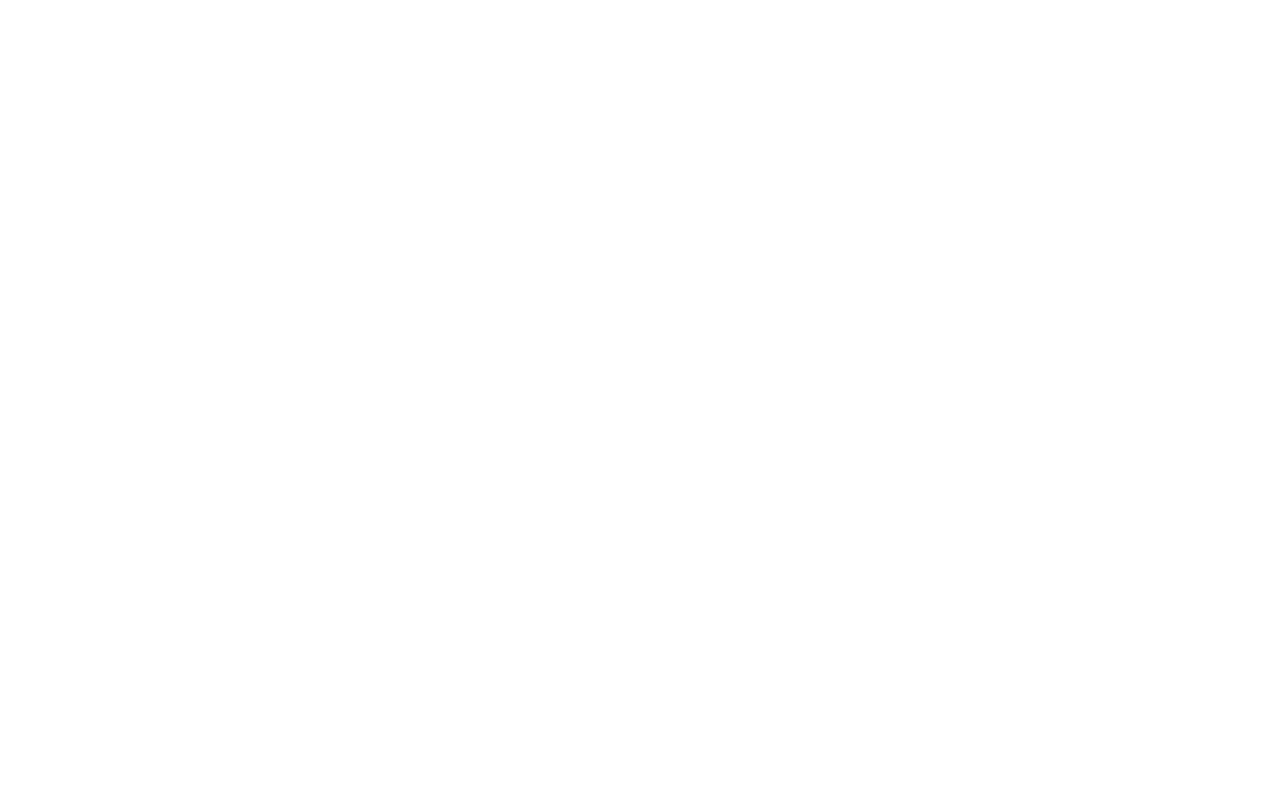
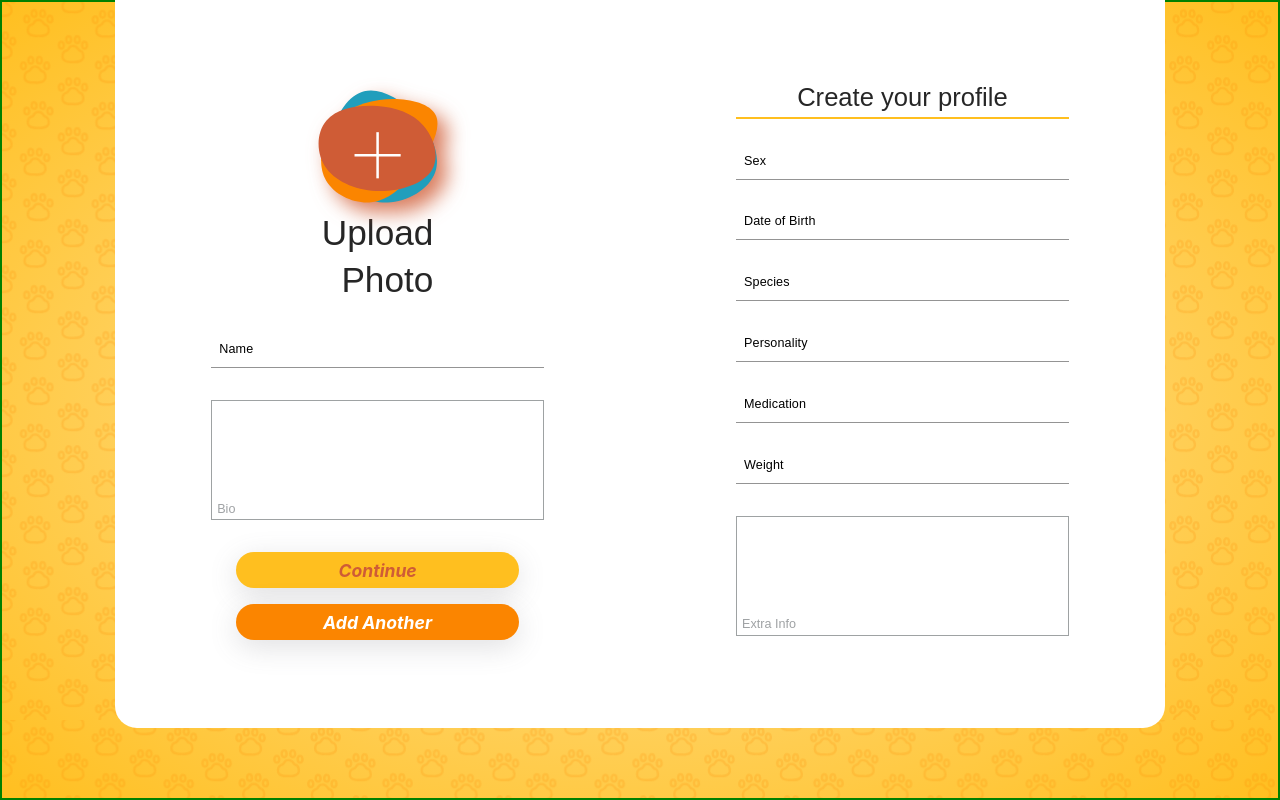
Before and after one commit to ozzyee/pawcket, a Next.js app: page /create-pet in a window 1280 px wide. Built offline with nearby package versions, Linux system fonts and the light colour scheme.

Commit message:
feat: users and pets screens compleate

```diff
--- a/src/components/form-inputs/form-inputs.style.ts
+++ b/src/components/form-inputs/form-inputs.style.ts
@@ -34,11 +34,12 @@
    width: 100%;
    max-width: 100%;
    min-height: 120px;
+   max-height: 120px;
    margin: 0 0 10px 0;
    border: 1px solid rgba(14, 23, 27, 0.4);
    padding: 5px;
    font-size: 1em;
-
+   resize: none;
    margin-top: 2rem;
 
    ::placeholder {
--- a/src/components/separator/separator.style.ts
+++ b/src/components/separator/separator.style.ts
@@ -3,7 +3,6 @@
 import { TGlowingLine } from "./separator.definition";
 
 export const GlowingLine = styled.div<TGlowingLine>`
-
    width: 90%;
    margin: 0 auto;
    position: relative;
@@ -11,7 +10,7 @@
    display: grid;
    place-items: center;
    margin-top: 15px;
-    ::before{
+   ::before {
       content: "";
       position: relative;
       display: block;
@@ -20,15 +19,19 @@
       background-color: ${styles.colors.primary};
       box-shadow: 0 4px 4px rgba(255, 191, 31, 0.7);
    }
-    ::after{
+   ::after {
       @import url("https://fonts.googleapis.com/css2?family=Poppins:ital,wght@0,100;0,200;0,300;0,400;0,500;0,600;0,700;1,100;1,200;1,300;1,400;1,500;1,600&display=swap");
       font-family: "Poppins", sans-serif;
       font-weight: 300;
       padding: 0 7px 0 7px;
-        content: "${props => props.separatorText}";
+      content: "${(props) => props.separatorText}";
       transform: translateY(-55%);
       background-color: white;
       color: ${styles.colors.primary};
       display: block;
    }
-`
+
+   @media (min-width: ${styles.breakPoints.m}) {
+      display: none;
+   }
+`;
--- a/src/layouts/creat-pet-form/creat-pet-form.component.tsx
+++ b/src/layouts/creat-pet-form/creat-pet-form.component.tsx
@@ -3,14 +3,29 @@
 import { FormInputs } from "../../components/form-inputs/form-inputs.component";
 import { Separator } from "../../components/separator/separator.component";
 import { ButtonsWrapper } from "../../styles/global.style";
+import { Text } from "../../components/text/text.component";
 
 import { TCreatePetFormProps } from "./creat-pet-form.definition";
 import * as S from "./creat-pet-form.style";
+import { Frame } from "../../components/frame/frame.component";
 
 export function CreatePetForm({ className }: TCreatePetFormProps) {
    return (
       <>
          <S.CreatePetForm className={className}>
+            <S.FormSplitLeft>
+               <S.Wrapper>
+                  <S.ImageAndTextWrapper>
+                     <Frame background={"/frame.svg"} foreground={`"+"`} />
+                     <S.TextHolder>
+                        <Text textType="h2" className="sub-heading-h2-upload">
+                           Upload
+                        </Text>
+                        <Text textType="h2" className="sub-heading-h2-img">
+                           Photo
+                        </Text>
+                     </S.TextHolder>
+                  </S.ImageAndTextWrapper>
                   <S.CreatePetSpan>
                      <FormInputs
                         placeholder="Name"
@@ -22,8 +37,27 @@
                         inputType="text-area"
                         onChange={undefined}
                      />
+
+                     <S.ButtonWrapper>
+                        <Buttons dark={false} id="form-btn">
+                           Continue
+                        </Buttons>
+                        <Buttons dark={true} id="form-btn">
+                           Add Another
+                        </Buttons>
+                     </S.ButtonWrapper>
                   </S.CreatePetSpan>
+               </S.Wrapper>
+            </S.FormSplitLeft>
+
             <Separator separatorText={"Pet Passport"} />
+            <S.FormSplitRight>
+               <S.Wrapper>
+                  <S.DesktopTitle>
+                     <Text textType="h2" className="desktop-title">
+                        Create your profile
+                     </Text>
+                  </S.DesktopTitle>
                   <FormInputs
                      placeholder="Sex"
                      inputType="input"
@@ -40,6 +74,7 @@
                      inputType="input"
                      onChange={undefined}
                   />
+
                   <FormInputs
                      placeholder="Personality"
                      inputType="input"
@@ -60,7 +95,10 @@
                      inputType="text-area"
                      onChange={undefined}
                   />
-            <ButtonsWrapper>
+               </S.Wrapper>
+            </S.FormSplitRight>
+
+            <ButtonsWrapper id="display-none">
                <Buttons dark={false} id="form-btn">
                   Continue
                </Buttons>
--- a/src/layouts/creat-pet-form/creat-pet-form.style.ts
+++ b/src/layouts/creat-pet-form/creat-pet-form.style.ts
@@ -1,7 +1,110 @@
 import styled from "styled-components";
+import styles from "../../styles/style.config.json";
+
+export const ImageAndTextWrapper = styled.div`
+   display: none;
+   @media (min-width: ${styles.breakPoints.m}) {
+      height: 220px;
+      display: flex;
+      align-items: center;
+      justify-content: center;
+      flex-direction: column;
+
+      .sub-heading-h2-upload {
+         margin: 0;
+         padding: 0;
+         font-weight: 500;
+      }
+      .sub-heading-h2-img {
+         margin: 0;
+         margin-top: -0.5rem;
+         font-weight: 500;
+         text-align: right;
+      }
+   }
+`;
+export const TextHolder = styled.div``;
 
 export const CreatePetFormDiv = styled.div``;
 
 export const CreatePetForm = styled.form``;
 
 export const CreatePetSpan = styled.span``;
+
+export const DesktopTitle = styled.div`
+   display: none;
+   @media (min-width: ${styles.breakPoints.m}) {
+      border-bottom: 2px solid ${styles.colors.primary};
+      text-align: center;
+      display: block;
+
+      .desktop-title {
+         padding: 0;
+         margin: 0;
+         font-size: 1.6rem;
+      }
+   }
+`;
+
+export const FormSplitRight = styled.div`
+   @media (min-width: ${styles.breakPoints.m}) {
+      position: absolute;
+      right: 0;
+      width: 50%;
+      height: 100%;
+      padding: 0 6rem;
+
+      display: flex;
+      align-items: center;
+      justify-content: center;
+   }
+`;
+
+export const Wrapper = styled.div`
+   width: 100%;
+   position: relative;
+`;
+
+export const ButtonWrapper = styled.div`
+   display: flex;
+   align-items: center;
+   justify-content: center;
+   flex-direction: column;
+   display: none;
+
+   #form-btn {
+      left: 0;
+      right: 0;
+      margin: 0;
+      padding: 0;
+
+      position: relative;
+      width: 85%;
+      height: 36px;
+      font-size: 1.1rem;
+      top: 0.5rem;
+      bottom: 1.5rem;
+      border-radius: 22px;
+      box-shadow: rgba(100, 100, 111, 0.2) 0px 7px 29px 0px;
+      margin-left: auto;
+      margin-right: auto;
+      margin-top: 0.5rem;
+      margin-bottom: 0.5rem;
+   }
+   @media (min-width: ${styles.breakPoints.m}) {
+      display: flex;
+   }
+`;
+
+export const FormSplitLeft = styled.div`
+   @media (min-width: ${styles.breakPoints.m}) {
+      position: absolute;
+      width: 50%;
+      height: 100%;
+      padding: 0 6rem;
+
+      display: flex;
+      align-items: center;
+      justify-content: center;
+   }
+`;
--- a/src/layouts/main-layout/main-layout.component.tsx
+++ b/src/layouts/main-layout/main-layout.component.tsx
@@ -21,6 +21,7 @@
 
             {desktopCard && (
                <>
+                  <S.BackgroundImage />
                   <S.CardDesktop>{children}</S.CardDesktop>
                </>
             )}
--- a/src/layouts/main-layout/main-layout.style.ts
+++ b/src/layouts/main-layout/main-layout.style.ts
@@ -54,6 +54,17 @@
       background-image: url("/background-paws.svg");
       height: 100%;
       min-height: 0em;
+   }
+`;
+
+export const BackgroundImage = styled.div`
+   @media (min-width: ${styles.breakPoints.m}) {
+      position: absolute;
+      border: 2px solid green;
+      height: 100%;
+      width: 100%;
+      top: 0;
+      background-image: url("/background-paws.svg");
    }
 `;
 
--- a/src/pages/create-pet.tsx
+++ b/src/pages/create-pet.tsx
@@ -6,10 +6,14 @@
 const CreatePet: NextPage = () => {
    return (
       <>
+         <MainLayout desktopCard={true} className="desktop-display-block">
+            <CreatePetForm />
+         </MainLayout>
+
          <MainLayout
             topTitle="Pawcket"
             bottomTitle="Welcome!"
-            bottomSubTitle="Login"
+            bottomSubTitle="create your pet"
             className="desktop-display-none"
             topChildren={<Frame background={"/frame.svg"} foreground={`"+"`} />}
          >
--- a/src/styles/global.style.ts
+++ b/src/styles/global.style.ts
@@ -27,7 +27,7 @@
    }
 
    .desktop-display-block{
-         display: none ;
+         display: none !important;
    }
 
    .nco-banner __bm__extension{
@@ -68,7 +68,7 @@
          display: none !important;
       }
       .desktop-display-block{
-         display: block ;
+         display: block !important;
       }
 
       .auth-btn {
@@ -243,4 +243,16 @@
       margin-top: 0.5rem;
       margin-bottom: 0.5rem;
    }
+
+   &#create-pet-btns {
+      border: 2px solid green;
+      width: 50%;
+      position: absolute;
+      bottom: 0;
+   }
+   @media (min-width: ${styles.breakPoints.m}) {
+      &#display-none {
+         display: none;
+      }
+   }
 `;
```
Also changed, not shown: src/layouts/create-profiles-form/create-profiles.component.tsx (+34 -2 lines), src/layouts/create-profiles-form/create-profiles.style.ts (+73 -0 lines), src/pages/create-user.tsx (+5 -9 lines). Lines whose indentation alone changed are shown as unchanged.
